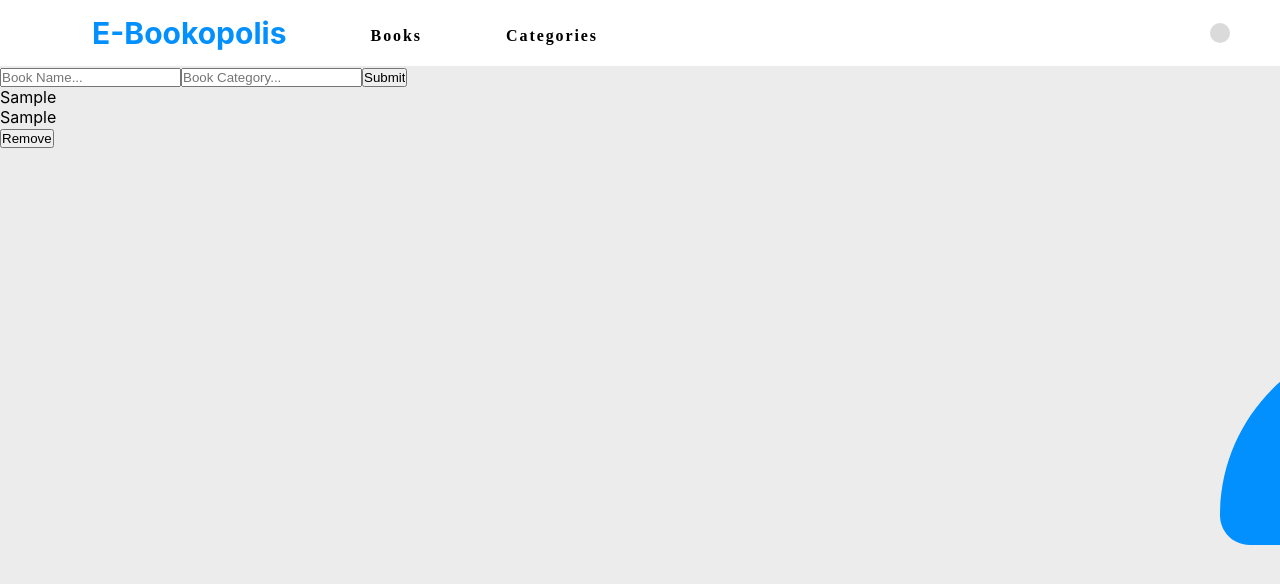
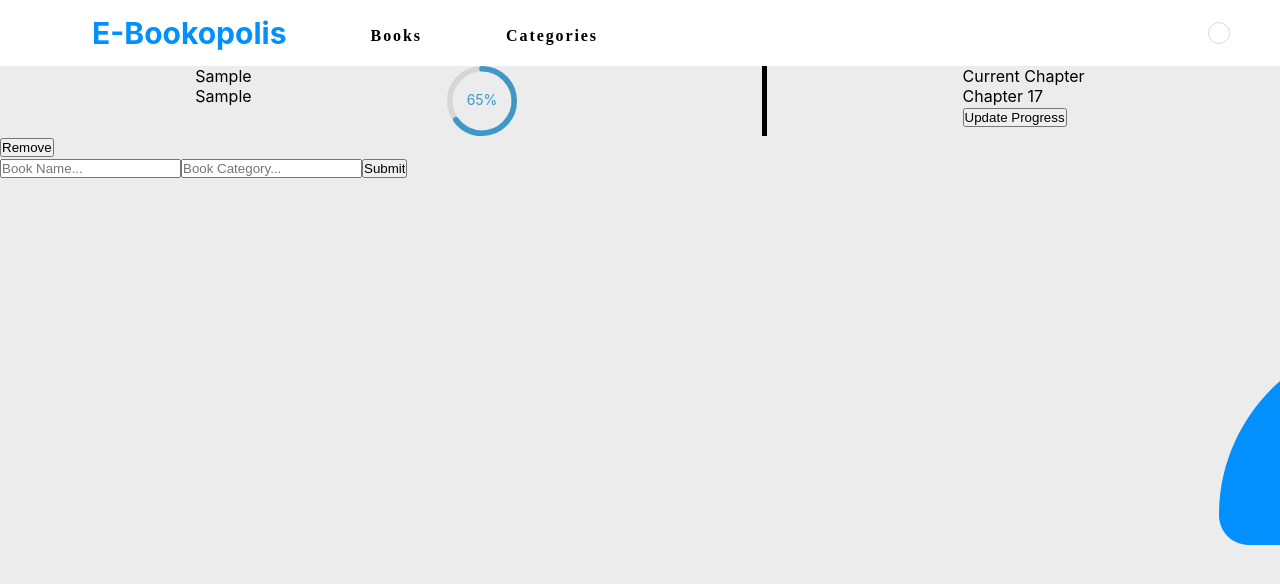
Before and after one commit to HAMMAS-SALEEM/E-Bookopolis, a React (Create React App) app: page / in a window 1280 px wide. Both pictures are taken after typing "Sample", "Sample" into the empty fields and a click on the input 384 px from the left and 77 px from the top of the page. Shown: the top 584 px of the page. Built offline with nearby package versions, Linux system fonts and the light colour scheme; no server answers.

Commit message:
Added styling for Books (in progress-----)

```diff
--- a/package.json
+++ b/package.json
@@ -11,6 +11,7 @@
     "@testing-library/user-event": "^13.5.0",
     "prop-types": "^15.8.1",
     "react": "^17.0.2",
+    "react-circular-progressbar": "^2.0.4",
     "react-dom": "^17.0.2",
     "react-redux": "^7.2.6",
     "react-router-dom": "^6.2.1",
--- /dev/null
+++ b/src/components/Books.css
@@ -0,0 +1,20 @@
+li {
+    list-style: none    ;
+}
+
+.circular-progress {
+    height: 70px;
+    width: 70px;
+}
+
+.book-details {
+    display: flex;
+    justify-content: space-evenly;
+}
+
+.horizontal-line {
+    width: 5px;
+    height: 100%;
+    background-color: black;
+    margin-left: 50px;
+}
--- a/src/components/Books.js
+++ b/src/components/Books.js
@@ -4,10 +4,10 @@ import SingleBook from './SingleBook';
 
 const Books = () => (
   <>
-    <AddBook />
     <ul className="books-container">
       <SingleBook />
     </ul>
+    <AddBook />
   </>
 );
 
--- a/src/components/Navbar.css
+++ b/src/components/Navbar.css
@@ -34,7 +34,7 @@
 }
 
 .user-icon-container {
-    background-color: rgb(218, 218, 218);
+    border: 1px solid rgb(218, 218, 218);
     padding: 10px;
     border-radius: 50%;
 }
--- a/src/components/SingleBook.js
+++ b/src/components/SingleBook.js
@@ -1,7 +1,10 @@
 import React, { useEffect } from 'react';
 import { useDispatch, useSelector } from 'react-redux';
+import { CircularProgressbar } from 'react-circular-progressbar';
+import 'react-circular-progressbar/dist/styles.css';
 import { getAPI, removeItem } from '../redux/books/books';
 import store from '../redux/configureStore';
+import './Books.css';
 
 const SingleBook = () => {
   const dispatch = useDispatch();
@@ -18,6 +21,8 @@ const SingleBook = () => {
       store.getState().booksReducer = [];
     };
   }, []);
+
+  const percentage = 65;
   return (
     <>
       {
@@ -26,8 +31,25 @@ const SingleBook = () => {
         : books.map((book) => (
           <li key={book.item_id}>
             <ul>
-              <li>{book.title}</li>
-              <li>{book.category}</li>
+              <li>
+                <ul className="book-details">
+                  <li>
+                    <ul>
+                      <li>{book.title}</li>
+                      <li>{book.category}</li>
+                    </ul>
+                  </li>
+                  <li><CircularProgressbar className="circular-progress" value={percentage} text={`${percentage}%`} /></li>
+                  <li><div className="horizontal-line"> </div></li>
+                  <li>
+                    <ul>
+                      <li>Current Chapter</li>
+                      <li>Chapter 17</li>
+                      <li><button type="button">Update Progress</button></li>
+                    </ul>
+                  </li>
+                </ul>
+              </li>
               <li><input type="button" className="remove-btn" id={book.item_id} onClick={sendToAPI} value="Remove" /></li>
             </ul>
           </li>
```
Also changed, not shown: 1 other file (tests, documents, lock files or other folders).
